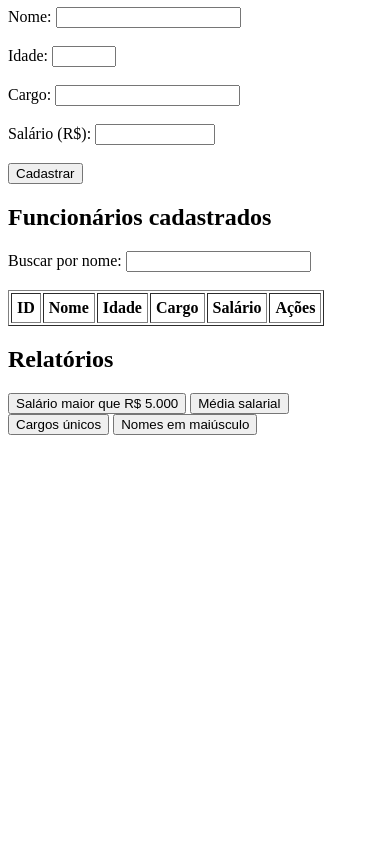
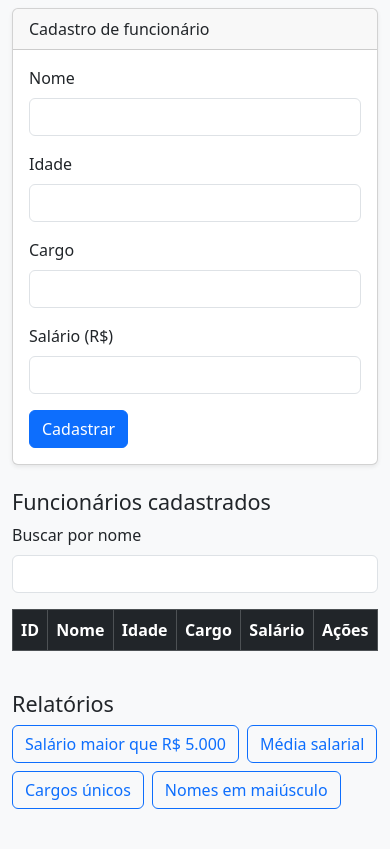
Before and after one commit to salomao340118/proj-funcionarios, a plain HTML site: page index.html in a window 390 px wide. Shown: the part 73-922 px from the top of the page. Before the commit the page ends 844 px from the top, so only its background shows below. Drawn offline with nearby package versions, Linux system fonts and the light colour scheme.

Commit message:
feat: adiciona Bootstrap 5 na interface
Interface com Bootstrap 5.3 via CDN: layout responsivo com container e grid, formulário em card, tabela estilizada, botões coloridos e relatórios em list-group. A lógica em JavaScript não foi alterada.

```diff
--- a/index.html
+++ b/index.html
@@ -2,59 +2,105 @@
 <html lang="pt-BR">
 <head>
   <meta charset="UTF-8">
+  <!-- >>> MUDANÇA (Bootstrap): viewport, necessário para o layout responsivo funcionar no celular -->
+  <meta name="viewport" content="width=device-width, initial-scale=1">
   <title>Startup - Funcionários</title>
+
+  <!-- >>> MUDANÇA (Bootstrap): CSS do Bootstrap via CDN (precisa de internet) -->
+  <link href="https://cdn.jsdelivr.net/npm/bootstrap@5.3.9/dist/css/bootstrap.min.css" rel="stylesheet">
 </head>
-<body>
-  <h1>Gestão de Funcionários</h1>
+
+<!-- >>> MUDANÇA (Bootstrap): bg-light = fundo cinza claro -->
+<body class="bg-light">
+
+  <!-- >>> MUDANÇA (Bootstrap): container centraliza o conteúdo; py-4 = espaçamento vertical -->
+  <div class="container py-4">
+
+    <h1 class="mb-4">Gestão de Funcionários</h1>
+
+    <!-- >>> MUDANÇA (Bootstrap): o formulário agora fica dentro de um "card" -->
+    <div class="card shadow-sm mb-4">
+      <div class="card-header">Cadastro de funcionário</div>
+      <div class="card-body">
 
         <!-- Formulário de cadastro (a validação é feita no script.js) -->
         <form id="form-funcionario">
-    <label>Nome:
-      <input type="text" id="nome" maxlength="100">
-    </label><br><br>
+          <!-- row + col-md-*: grade responsiva (2 colunas no computador, 1 no celular) -->
+          <div class="row g-3">
+
+            <div class="col-md-6">
+              <label for="nome" class="form-label">Nome</label>
+              <input type="text" class="form-control" id="nome" maxlength="100">
+            </div>
 
             <!-- Idade: inteiro de 14 a 100 -->
-    <label>Idade:
-      <input type="number" id="idade" min="14" max="100" step="1">
-    </label><br><br>
+            <div class="col-md-6">
+              <label for="idade" class="form-label">Idade</label>
+              <input type="number" class="form-control" id="idade" min="14" max="100" step="1">
+            </div>
 
-    <label>Cargo:
-      <input type="text" id="cargo" maxlength="60">
-    </label><br><br>
+            <div class="col-md-6">
+              <label for="cargo" class="form-label">Cargo</label>
+              <input type="text" class="form-control" id="cargo" maxlength="60">
+            </div>
 
             <!-- Salário: maior que zero, com até 2 casas decimais -->
-    <label>Salário (R$):
-      <input type="number" id="salario" min="0.01" max="1000000" step="0.01">
-    </label><br><br>
+            <div class="col-md-6">
+              <label for="salario" class="form-label">Salário (R$)</label>
+              <input type="number" class="form-control" id="salario" min="0.01" max="1000000" step="0.01">
+            </div>
 
-    <button type="button" id="btn-salvar">Cadastrar</button>
+            <div class="col-12">
+              <!-- btn btn-primary = botão azul do Bootstrap -->
+              <button type="button" id="btn-salvar" class="btn btn-primary">Cadastrar</button>
+            </div>
+          </div>
         </form>
 
-  <h2>Funcionários cadastrados</h2>
+      </div>
+    </div>
 
-  <label>Buscar por nome:
-    <input type="text" id="busca">
-  </label><br><br>
+    <h2 class="h4">Funcionários cadastrados</h2>
 
-  <table border="1" cellpadding="5">
-    <thead>
+    <!-- >>> MUDANÇA (Bootstrap): campo de busca com largura limitada (col-md-6) -->
+    <div class="row mb-3">
+      <div class="col-md-6">
+        <label for="busca" class="form-label">Buscar por nome</label>
+        <input type="text" class="form-control" id="busca">
+      </div>
+    </div>
+
+    <!-- >>> MUDANÇA (Bootstrap): table-responsive cria rolagem lateral em telas pequenas;
+         as classes "table ..." estilizam a tabela (listras, destaque ao passar o mouse) -->
+    <div class="table-responsive mb-4">
+      <table class="table table-striped table-hover table-bordered align-middle bg-white">
+        <thead class="table-dark">
           <tr>
             <th>ID</th><th>Nome</th><th>Idade</th><th>Cargo</th><th>Salário</th><th>Ações</th>
           </tr>
         </thead>
         <tbody id="tabela-funcionarios"></tbody>
       </table>
+    </div>
 
-  <!-- >>> MUDANÇA (Exercício 4): SEÇÃO NOVA de relatórios (botões + área de resultado) -->
-  <h2>Relatórios</h2>
-  <button id="btn-salario-alto">Salário maior que R$ 5.000</button>
-  <button id="btn-media-salarial">Média salarial</button>
-  <button id="btn-cargos-unicos">Cargos únicos</button>
-  <button id="btn-nomes-maiusculos">Nomes em maiúsculo</button>
+    <!-- Seção de relatórios: cada botão gera um relatório -->
+    <h2 class="h4">Relatórios</h2>
+
+    <!-- >>> MUDANÇA (Bootstrap): d-flex flex-wrap gap-2 = botões lado a lado, quebrando de linha se faltar espaço -->
+    <div class="d-flex flex-wrap gap-2 mb-3">
+      <button id="btn-salario-alto" class="btn btn-outline-primary">Salário maior que R$ 5.000</button>
+      <button id="btn-media-salarial" class="btn btn-outline-primary">Média salarial</button>
+      <button id="btn-cargos-unicos" class="btn btn-outline-primary">Cargos únicos</button>
+      <button id="btn-nomes-maiusculos" class="btn btn-outline-primary">Nomes em maiúsculo</button>
+    </div>
 
     <!-- Área onde o resultado do relatório é exibido -->
     <div id="resultado-relatorio"></div>
-  <!-- >>> FIM DA MUDANÇA (Exercício 4) -->
+
+  </div>
+
+  <!-- >>> MUDANÇA (Bootstrap): JavaScript do Bootstrap (inclui o Popper), antes dos nossos scripts -->
+  <script src="https://cdn.jsdelivr.net/npm/bootstrap@5.3.9/dist/js/bootstrap.bundle.min.js"></script>
 
   <!-- funcionario.js precisa vir ANTES do script.js, pois o script usa a classe -->
   <script src="funcionario.js"></script>
--- a/script.js
+++ b/script.js
@@ -106,9 +106,11 @@ const preencherFormulario = (id) => {
 };
 
 // Cria um botão e associa a ele o evento de clique recebido
-const criarBotao = (texto, aoClicar) => {
+// >>> MUDANÇA (Bootstrap): novo parâmetro "classes" com as classes CSS do Bootstrap do botão
+const criarBotao = (texto, aoClicar, classes) => {
   const botao = document.createElement("button");
   botao.textContent = texto;
+  botao.className = classes;
   botao.addEventListener("click", aoClicar);
   return botao;
 };
@@ -130,25 +132,25 @@ const renderizarTabela = (lista = funcionarios) => {
     const tdAcoes = document.createElement("td");
 
     // Botão Editar: função anônima tradicional
+    // >>> MUDANÇA (Bootstrap): btn-warning (amarelo) e btn-sm (pequeno); me-1 = margem à direita
     tdAcoes.appendChild(criarBotao("Editar", function () {
       preencherFormulario(f.id);
-    }));
+    }, "btn btn-warning btn-sm me-1"));
 
     // Botão Excluir: arrow function
+    // >>> MUDANÇA (Bootstrap): btn-danger (vermelho)
     tdAcoes.appendChild(criarBotao("Excluir", () => {
       removerPorId(f.id);
       if (idEdicao === f.id) cancelarEdicao();
       atualizarTela();
-    }));
+    }, "btn btn-danger btn-sm"));
 
     tr.appendChild(tdAcoes);
     tbody.appendChild(tr);
   });
 };
 
-// =====================================================================
-// >>> MUDANÇA (Exercício 4): TUDO daqui para baixo é NOVO (relatórios)
-// =====================================================================
+// ================== RELATÓRIOS ==================
 
 // Área da página onde os relatórios aparecem
 const resultado = document.getElementById("resultado-relatorio");
@@ -159,32 +161,40 @@ const mostrar = (titulo, linhas) => {
 
   const h3 = document.createElement("h3");
   h3.textContent = titulo;
+  // >>> MUDANÇA (Bootstrap): h5 = tamanho de título menor; mt-3 = margem acima
+  h3.className = "h5 mt-3";
   resultado.appendChild(h3);
 
   // Se não há dados, avisa e encerra
   if (linhas.length === 0) {
-    resultado.appendChild(document.createTextNode("Nenhum dado para exibir."));
+    // >>> MUDANÇA (Bootstrap): caixa de aviso cinza (alert alert-secondary)
+    const aviso = document.createElement("div");
+    aviso.className = "alert alert-secondary";
+    aviso.textContent = "Nenhum dado para exibir.";
+    resultado.appendChild(aviso);
     return;
   }
 
-  // Monta uma lista <ul> com um <li> por item
+  // >>> MUDANÇA (Bootstrap): a lista vira um "list-group" (itens com borda, empilhados)
   const ul = document.createElement("ul");
+  ul.className = "list-group";
   linhas.forEach((texto) => {
     const li = document.createElement("li");
+    li.className = "list-group-item";
     li.textContent = texto;
     ul.appendChild(li);
   });
   resultado.appendChild(ul);
 };
 
-// >>> MUDANÇA (Exercício 4): relatório de salários altos, com FILTER e MAP
+// relatório de salários altos, com FILTER e MAP
 // filter mantém só quem ganha MAIS de 5000 (estritamente maior); map transforma cada um em texto
 document.getElementById("btn-salario-alto").addEventListener("click", () => {
   const altos = funcionarios.filter((f) => f.salario > 5000);
   mostrar("Funcionários com salário maior que R$ 5.000,00", altos.map((f) => f.toString()));
 });
 
-// >>> MUDANÇA (Exercício 4): média salarial, com REDUCE
+// média salarial, com REDUCE
 // reduce soma todos os salários; depois dividimos pela quantidade
 document.getElementById("btn-media-salarial").addEventListener("click", () => {
   if (funcionarios.length === 0) return mostrar("Média salarial", []); // evita dividir por zero
@@ -192,7 +202,7 @@ document.getElementById("btn-media-salarial").addEventListener("click", () => {
   mostrar("Média salarial", [Funcionario.formatarMoeda(soma / funcionarios.length)]);
 });
 
-// >>> MUDANÇA (Exercício 4): cargos únicos, com MAP, NEW SET e FIND
+// cargos únicos, com MAP, NEW SET e FIND
 // 1) map + toLowerCase pega os cargos em minúsculo, para "Dev" e "dev" contarem como iguais
 // 2) new Set remove as repetições
 // 3) [...set] converte o Set de volta em array
@@ -205,7 +215,7 @@ document.getElementById("btn-cargos-unicos").addEventListener("click", () => {
   mostrar("Cargos únicos", cargosUnicos);
 });
 
-// >>> MUDANÇA (Exercício 4): lista de nomes em maiúsculo, com MAP
+// lista de nomes em maiúsculo, com MAP
 document.getElementById("btn-nomes-maiusculos").addEventListener("click", () => {
   const nomes = funcionarios.map((f) => f.nome.toLocaleUpperCase("pt-BR"));
   mostrar("Nomes em maiúsculo", nomes);
```
Also changed, not shown: 1 other file. Lines whose indentation alone changed are shown as unchanged.
